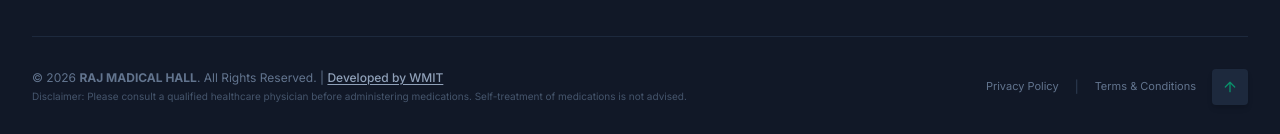
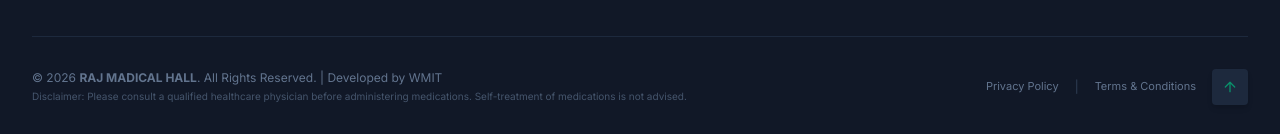
Before and after one commit to soniwmit/raj_-madical_hall, a React (Vite) app: page / in a window 1280 px wide. Shown: the part 8621-8755 px from the top of the page. Built offline with nearby package versions, Linux system fonts and the light colour scheme.

Commit message:
Update Footer.tsx

```diff
--- a/src/components/Footer.tsx
+++ b/src/components/Footer.tsx
@@ -179,14 +179,7 @@ export default function Footer({ setCurrentTab, openOrderForm }: FooterProps) {
           <div className="space-y-1 text-center sm:text-left">
             <p>
               © {currentYear} <strong>RAJ MADICAL HALL</strong>. All Rights Reserved. |{' '}
-              <a
-                href="https://main.webmakerit.com"
-                target="_blank"
-                rel="noopener noreferrer"
-                className="hover:text-secondary text-slate-400 transition-colors font-medium underline underline-offset-2"
-              >
-                Developed by WMIT
-              </a>
+              <a href="#" class="wmit-popup-trigger">Developed by WMIT</a>
             </p>
             <p className="text-[10px] text-slate-600">
               Disclaimer: Please consult a qualified healthcare physician before administering medications. Self-treatment of medications is not advised.
```
